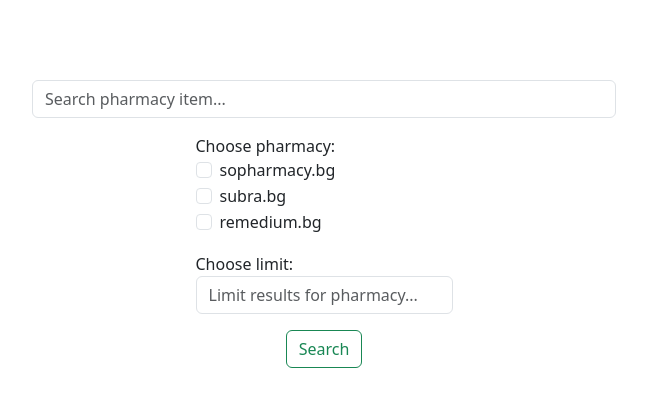
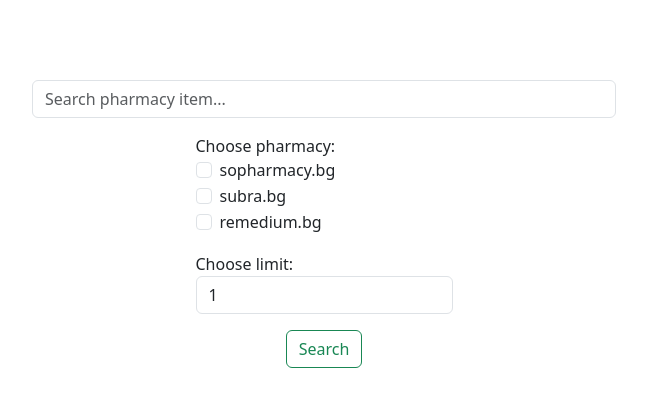
Before and after one commit to yoananaydenova/pharmacy-items-frontend, a React (Vite) app: page / in a window 1280 px wide. Shown: the top 406 px of the page, without its empty margins (316-963 px from the left). Built offline with nearby package versions, Linux system fonts and the light colour scheme.

Commit message:
fix onInputChange method in Search component

```diff
--- a/src/components/Search.tsx
+++ b/src/components/Search.tsx
@@ -14,7 +14,7 @@
     const [searchData, setSearchData] = useState<FormData>(
         {
             pharms: [],
-            limit: "5",
+            limit: "1",
             text: ""
         }
     )
@@ -40,8 +40,8 @@
 
     const onInputChange = (e: React.ChangeEvent<HTMLInputElement>) => {
         const { name, value } = e.target;
-        if(name === "limit" && parseInt(value) < 1){
-
+        if (name === "limit" && parseInt(value) <= 1) {
+            return;
         }
         setSearchData({ ...searchData, [name]: value })
     }
@@ -81,31 +81,8 @@
                     </div>
                     <div className="d-flex flex-column b align-items-start">
                         <label >Choose limit:</label>
-                        <input onChange={onInputChange} name="limit" className="form-control input-lg mb-3" min="1" type="number" placeholder="Limit results for pharmacy..." aria-label="Limit" />
-                        {/* <div className="d-flex flex-row gap-3 mb-3">
-
-                            <div className="form-check">
-                                <input className="form-check-input" type="radio" name="limit" id="limit5" value="5" checked={searchData.limit == "5"} onChange={onInputChange} />
-                                <label className="form-check-label" htmlFor="limit5">
-                                    5
-                                </label>
-                            </div>
-                            <div className="form-check">
-                                <input className="form-check-input" type="radio" name="limit" id="limit10" value="10" checked={searchData.limit == "10"} onChange={onInputChange} />
-                                <label className="form-check-label" htmlFor="limit10">
-                                    10
-                                </label>
-                            </div>
-                            <div className="form-check">
-                                <input className="form-check-input" type="radio" name="limit" id="limit20" value="20" checked={searchData.limit == "20"} onChange={onInputChange} />
-                                <label className="form-check-label" htmlFor="limit20">
-                                    20
-                                </label>
-                            </div>
-
-                        </div> */}
+                        <input onChange={onInputChange} name="limit" defaultValue="1" className="form-control input-lg mb-3" min="1" type="number" placeholder="Limit results for pharmacy..." aria-label="Limit" />
                     </div>
-
 
                     <button className="btn btn-outline-success" type="submit">Search</button>
                 </div>
```
